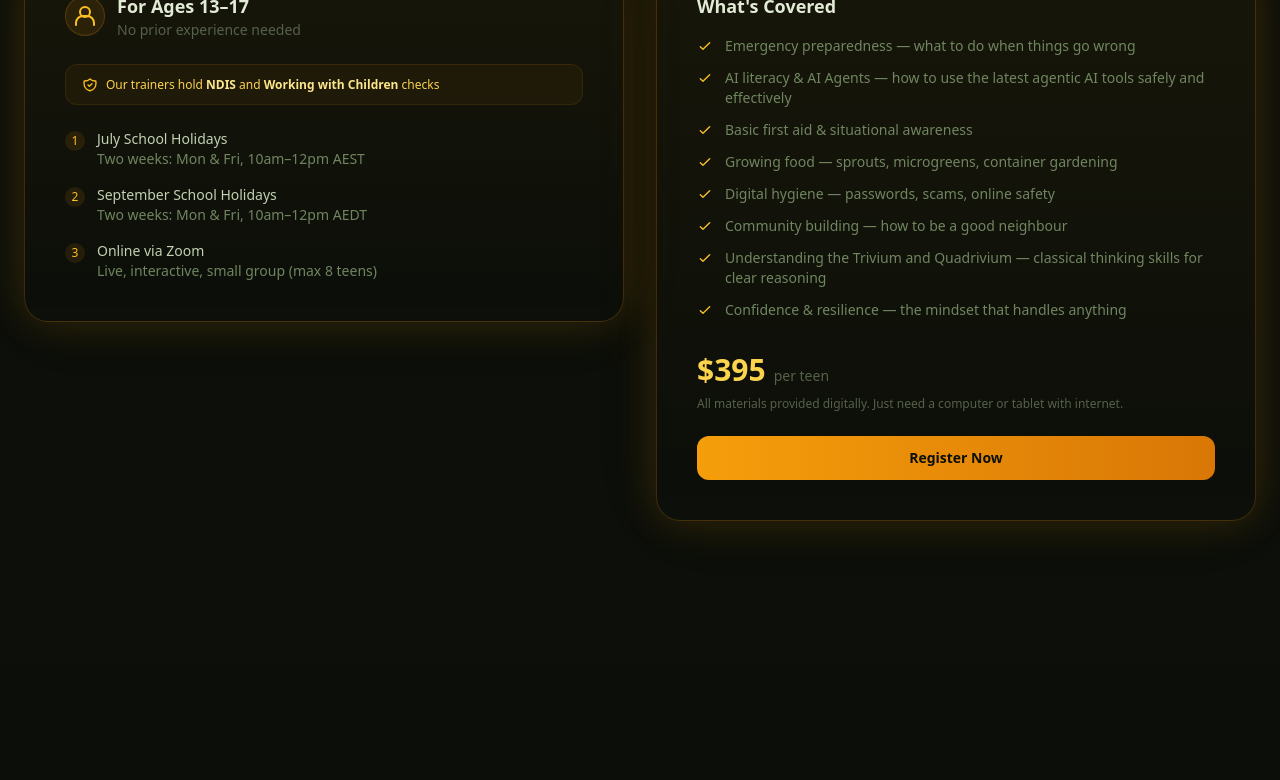
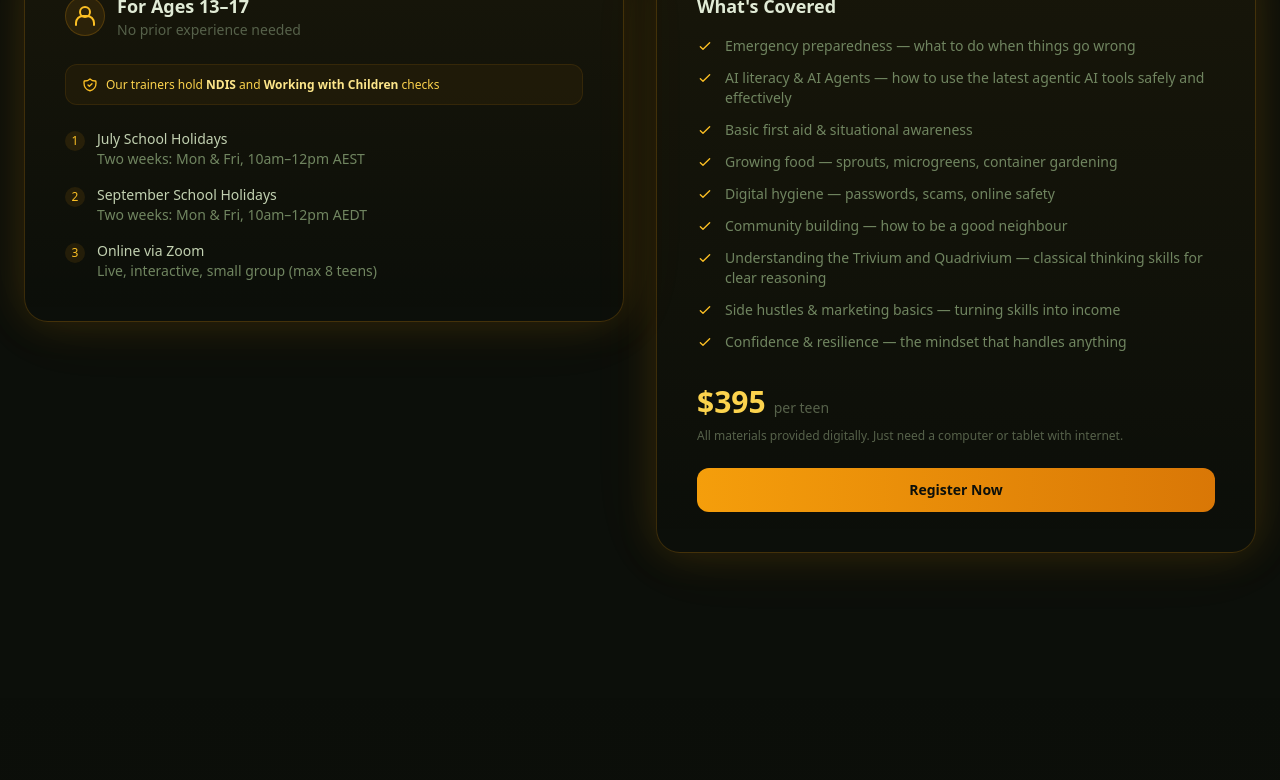
Before and after one commit to boktoday/okready-landing, a React (Vite) app: page / in a window 1280 px wide. Shown: the part 8834-9614 px from the top of the page. Built offline with nearby package versions, Linux system fonts and the light colour scheme.

Commit message:
Teens Workshop: add side hustles & marketing basics to What's Covered

```diff
--- a/public/okready-chat-context.md
+++ b/public/okready-chat-context.md
@@ -65,7 +65,7 @@ Local mapping, ham radio, mutual aid, intergenerational skill sharing, private T
 - Online via Zoom, max 8 teens
 - $395 per teen
 - Our trainers hold NDIS and Working with Children checks
-- Covers: Emergency preparedness, AI literacy & AI Agents, Basic first aid, Growing food, Digital hygiene, Community building, Trivium & Quadrivium, Confidence & resilience
+- Covers: Emergency preparedness, AI literacy & AI Agents, Basic first aid, Growing food, Digital hygiene, Community building, Trivium & Quadrivium, Side hustles & marketing basics, Confidence & resilience
 
 ## The Antifragile Mindset
 The core philosophy: antifragility is not about surviving the storm — it's about building a ship that gets stronger the more it sails through rough water. Three categories: Brittle (broken by shock), Robust (unharmed by shock), Antifragile (strengthened by shock).
--- a/src/components/TeensWorkshop.tsx
+++ b/src/components/TeensWorkshop.tsx
@@ -75,6 +75,7 @@ export default function TeensWorkshop({ onRegisterClick }: TeensWorkshopProps) {
                 "Digital hygiene — passwords, scams, online safety",
                 "Community building — how to be a good neighbour",
                 "Understanding the Trivium and Quadrivium — classical thinking skills for clear reasoning",
+                "Side hustles &amp; marketing basics — turning skills into income",
                 "Confidence &amp; resilience — the mindset that handles anything",
               ].map((item) => (
                 <li key={item} className="flex items-start gap-3 text-sm text-earth-400">
```
